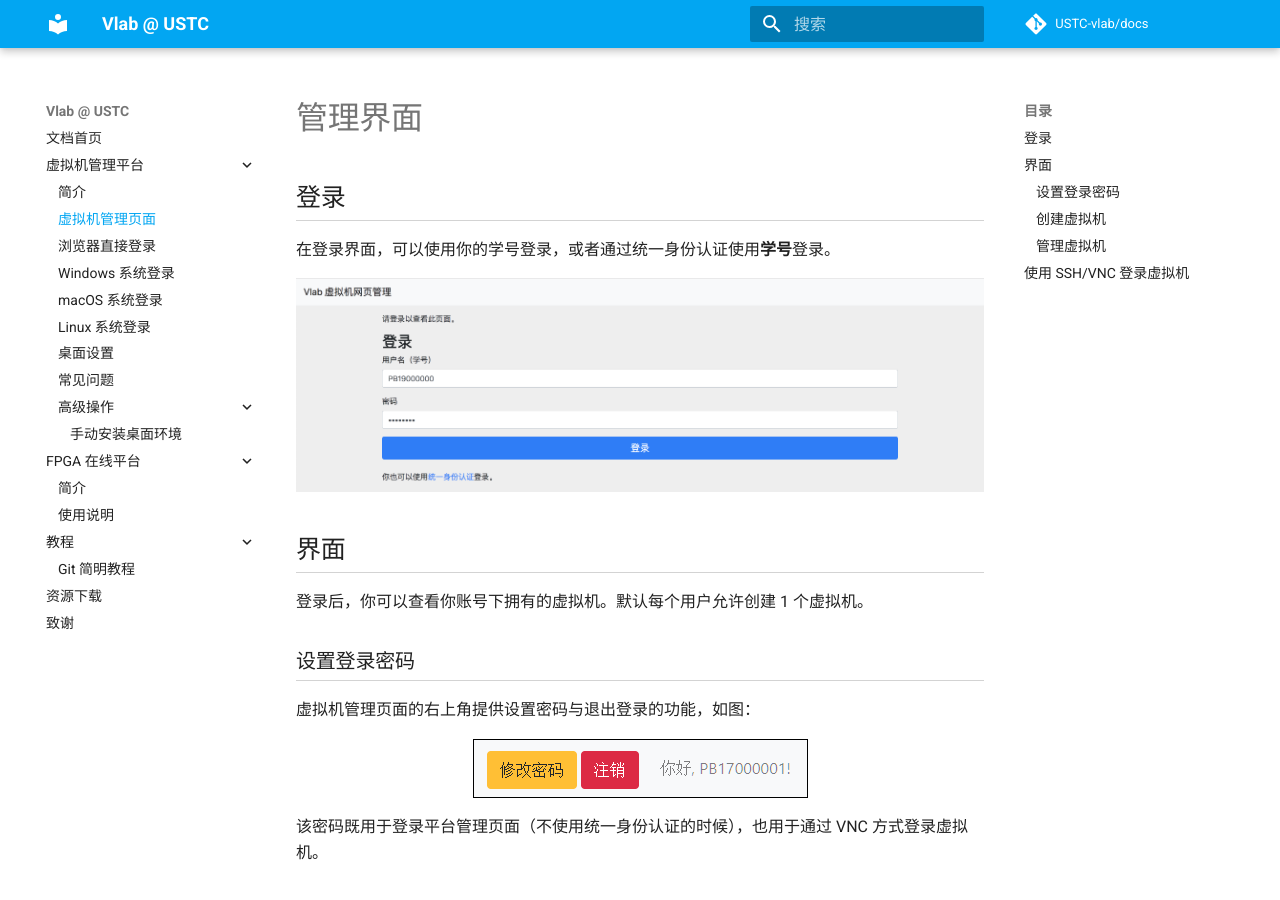
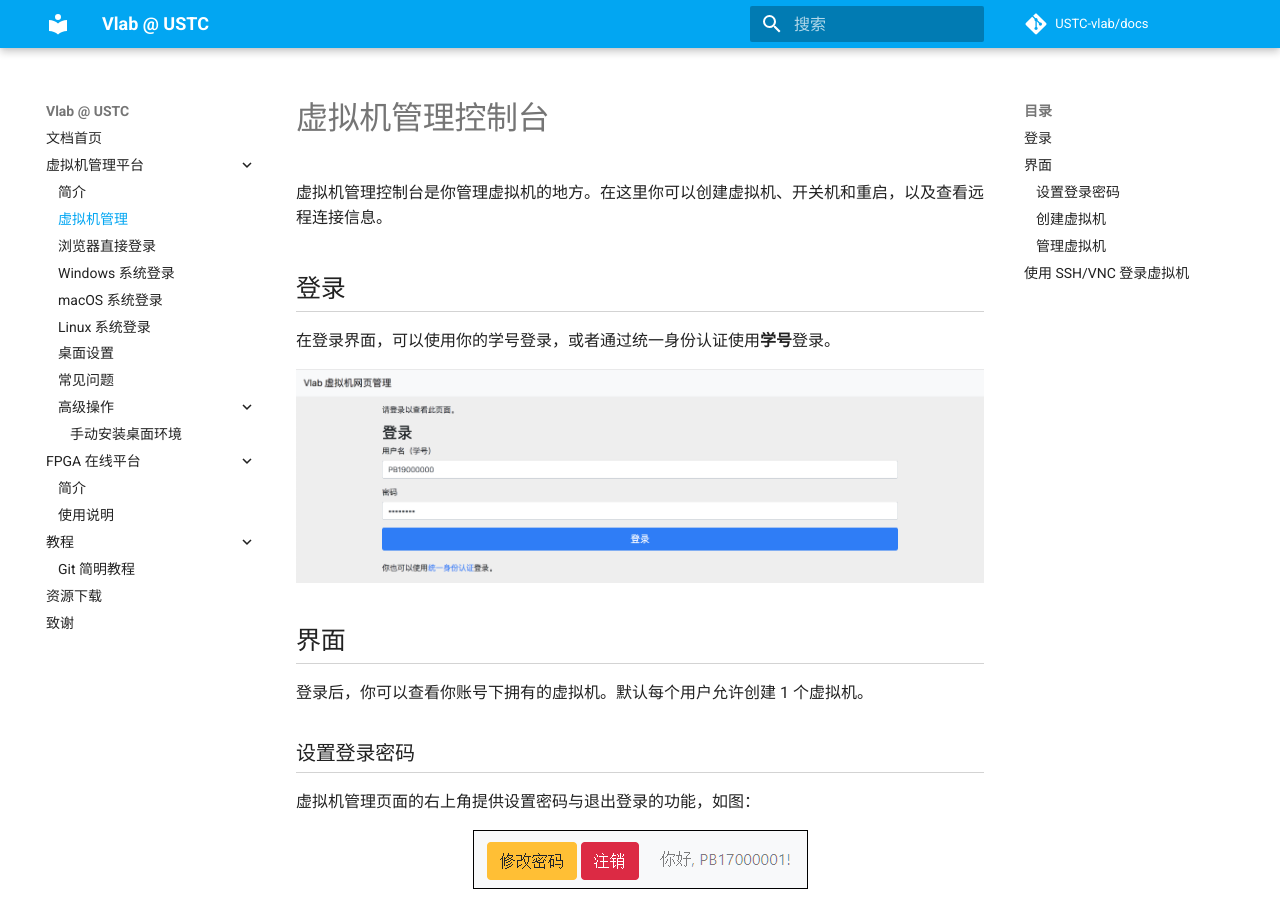
Before and after one commit to USTC-vlab/docs, an MkDocs documentation site: the page built from docs/vm/web.md, in a window 1280 px wide and 900 px high. Built offline with MkDocs 1.6.1 and Material for MkDocs 9.7.7, drawn with Linux system fonts in a browser that asks for light colours; comment, search, counter and statistics services are not loaded.

Commit message:
Add introduction to web.md

```diff
--- a/docs/vm/web.md
+++ b/docs/vm/web.md
@@ -1,4 +1,6 @@
-# 管理界面
+# 虚拟机管理控制台
+
+虚拟机管理控制台是你管理虚拟机的地方。在这里你可以创建虚拟机、开关机和重启，以及查看远程连接信息。
 
 ## 登录 {#login}
 
--- a/mkdocs.yml
+++ b/mkdocs.yml
@@ -54,7 +54,7 @@ nav:
   - 文档首页: index.md
   - 虚拟机管理平台:
     - 简介: vm/index.md
-    - 虚拟机管理页面: vm/web.md
+    - 虚拟机管理: vm/web.md
     - 浏览器直接登录: vm/login-browser.md
     - Windows 系统登录: vm/login-windows.md
     - macOS 系统登录: vm/login-macos.md
```
